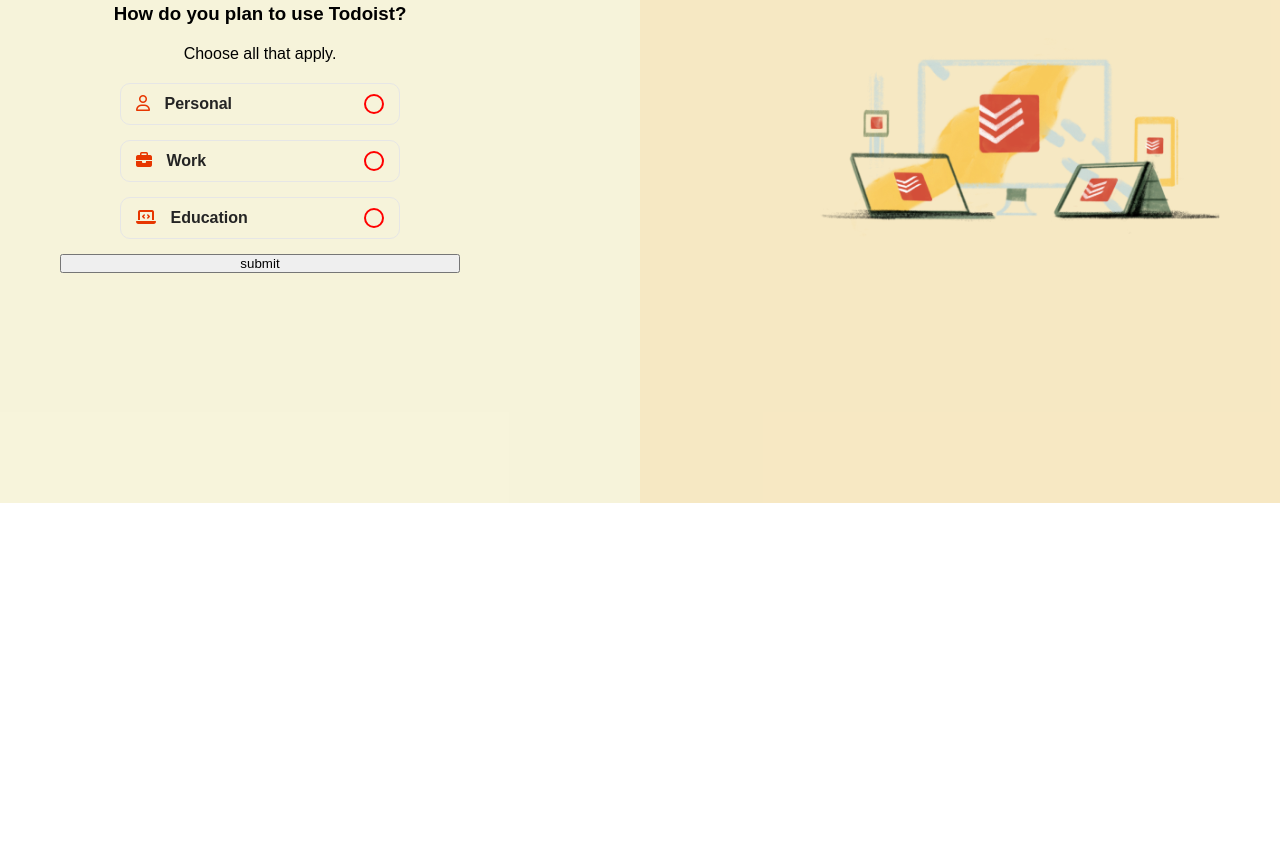
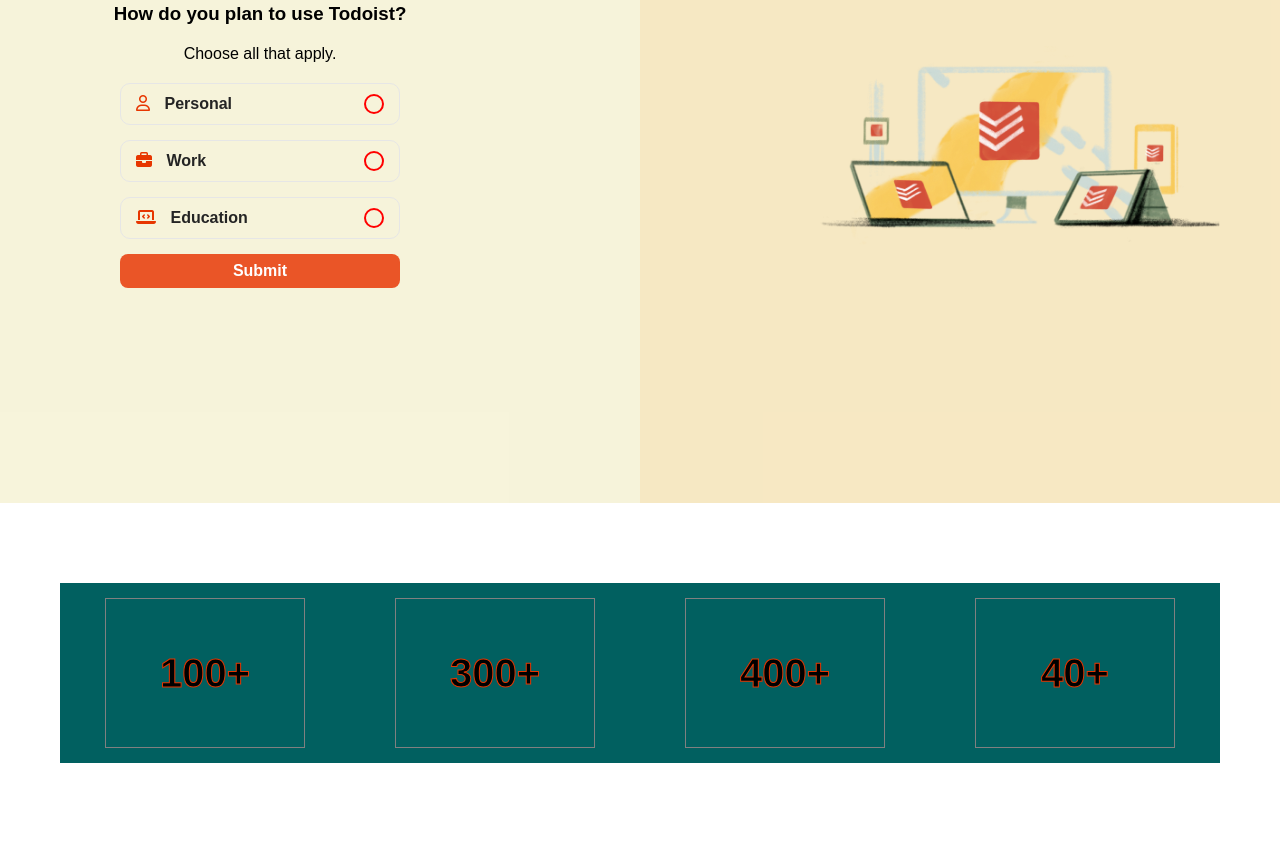
Before and after one commit to pronobiswas/todolist, a plain HTML site: page index.html in a window 1280 px wide. Shown: the part 865-1708 px from the top of the page. Before the commit the page ends 1368 px from the top, so only its background shows below. Drawn offline with Linux system fonts and the light colour scheme.

Commit message:
intersection observer

```diff
--- a/asset/style.css
+++ b/asset/style.css
@@ -316,7 +316,19 @@ label{
 .stepTwoContent ul li:hover .circle i{
     opacity: 1;
 }
+#secondBtn{
+    width: 70%;
+    margin: auto;
+    padding: 8px 0;
+    background-color: #ea5527;
+    border: none;
+    outline: none;
+    border-radius: 8px;
+    font-size: 16px;
+    font-weight: 600;
+    color: white;
 
+}
 /* =====step two image box===== */
 
 
@@ -339,7 +351,35 @@ label{
 
 
 
-
+/* ========***********counter cection**********========== */
+#counters{
+    width: 100%;
+    padding: 60px 0;
+}
+.counterWarpper{
+    width: 100%;
+    padding: 15px 0;
+    background-color: #016060;
+    display: flex;
+    align-items: center;
+    justify-content: space-around;
+}
+.counterbox{
+    width: 200px;
+    height: 150px;
+    border: 1px solid gray;
+    display: flex;
+    align-items: center;
+    justify-content:center;
+}
+.countResult{
+    font-size: 40px;
+    font-family: sans-serif;
+    font-weight: 800;
+    -webkit-text-stroke:1px  #e73600;
+    text-align: center;
+}
+/* ========***********counter cection**********========== */
 
 
 
--- a/index.html
+++ b/index.html
@@ -8,6 +8,7 @@
     <link rel="stylesheet" href="./asset/style.css">
 </head>
 <body>
+
     <header>
         <div class="progressBar">
             <div class="progress"></div>
@@ -134,7 +135,7 @@
                                 </div>
                             </li>
 
-                            <button id="secondBtn">submit</button>
+                            <button id="secondBtn">Submit</button>
 
 
 
@@ -153,6 +154,54 @@
         </div>
     </section>
 
+    <!-- =============counter section=========== -->
+    <section id="counters">
+        <div class="container">
+            <div class="counterWarpper" id="theCounter">
+                <div class="counterbox">
+                    <h1 class="countResult" data-count="100" data-speed="30"></h1>
+                </div>
+                <div class="counterbox">
+                    <h1 class="countResult" data-count="300" data-speed="100"></h1>
+                </div>
+                <div class="counterbox">
+                    <h1 class="countResult" data-count="400" data-speed="150"></h1>
+                </div>
+                <div class="counterbox">
+                    <h1 class="countResult" data-count="40" data-speed="8"></h1>
+                </div>
+            </div>
+        </div>
+    </section>
+
+    <!-- <div class="myCounter">
+        <button onclick="startCount()">Start count!</button>
+        <input type="text" id="demo" title="hi">
+        <button onclick="stopCount()">Stop count!</button>
+    </div> -->
+    <!-- <script>
+        let counter = 0;
+        let timeout;
+        let timer_on = 0;
+
+        function timedCount() {
+          document.getElementById("demo").value = counter;
+          counter++;
+          timeout = setTimeout(timedCount, 1000);
+        }
+
+        function startCount() {
+          if (!timer_on) {
+            timer_on = 1;
+            timedCount();
+          }
+        }
+
+        function stopCount() {
+          clearTimeout(timeout);
+          timer_on = 0;
+        }
+        </script> -->
 
 
     <!-- =========script===== -->
--- a/js/script.js
+++ b/js/script.js
@@ -62,3 +62,64 @@ for(let i = 0 ; i < listItem.length ; i++){
     });
 
 }
+
+
+
+// =========^^^^^^^^^counter function aand set interval ==================
+// =========counter function aand set interval starat here ==================
+let counterResult = document.querySelectorAll(".countResult");
+let myArray = Array.from(counterResult);
+
+// myArray.map((item)=>{
+
+//     console.log(item.dataset.count);
+//     let count = 0;
+//     function counterUp(){
+//         count++
+//         item.innerHTML = count + "+";
+//         if(item.dataset.count == count){
+//             clearInterval(stop)
+//         }
+//     };
+//     let stop = setInterval(
+//         function(){
+//             counterUp()
+//         }, 300/item.dataset.speed
+//     )
+// });
+
+// ===========IntersectionObserver===========
+let mysection = document.getElementById("theCounter");
+console.log(mysection);
+
+// ======observer function======
+let myobserver = new IntersectionObserver((item)=>{
+    // console.log("hello world");
+    if (item.isIntersecting) {
+        console.log("hi this is work");
+
+    }else{
+        myArray.map((item)=>{
+
+            console.log(item.dataset.count);
+            let count = 0;
+            function counterUp(){
+                count++
+                item.innerHTML = count + "+";
+                if(item.dataset.count == count){
+                    clearInterval(stop)
+                }
+            };
+            let stop = setInterval(
+                function(){
+                    counterUp()
+                }, 300/item.dataset.speed
+            )
+        });
+    }
+});
+
+myobserver.observe(mysection);
+
+// =========^^^^^^^^^counter function aand set interval ==================
+// =========counter function aand set interval end here ==================
```
